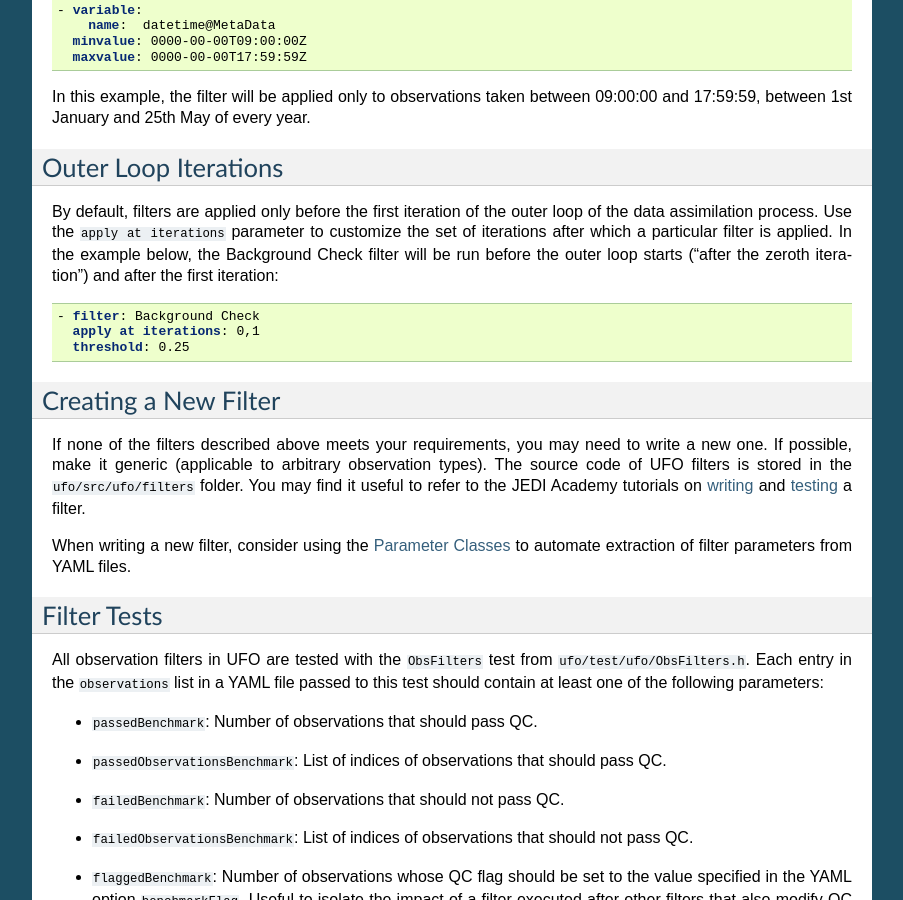
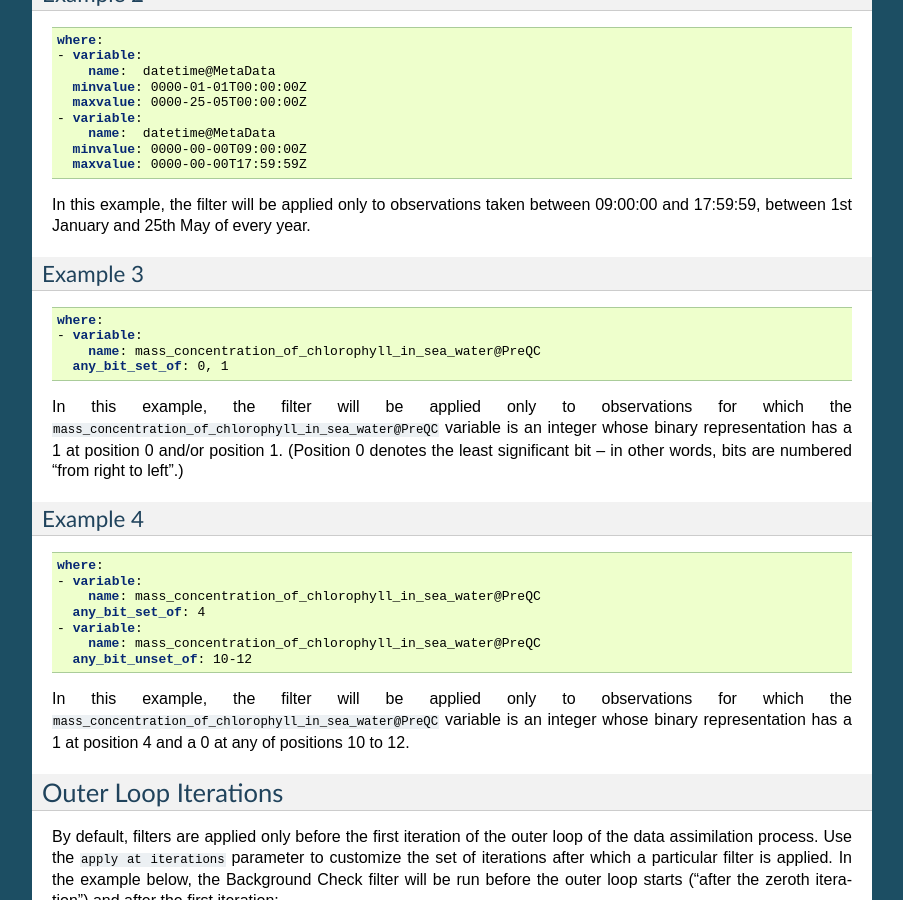
Before and after one commit to JCSDA/jedi-docs, a Sphinx documentation site: the page built from docs/inside/jedi-components/ufo/qcfilters.rst, in a window 1280 px wide and 900 px high, scrolled down 24634 px. Shown: the whole window, without its empty margins (198-1101 px from the left). Built offline with Sphinx 7.4.7, drawn with Linux system fonts in a browser that asks for light colours; some of the changed text lies outside the part shown.

Commit message:
Documented the any_bit_set_of and any_bit_unset_of keywords. (#76)
* Documented the any_bit_set_of and any_bit_unset_of keywords.

* Split the example demonstrating the any_bit_set/unset_of keywords into two.

* Added a note on the order of bit numbering.

```diff
--- a/docs/inside/jedi-components/ufo/qcfilters.rst
+++ b/docs/inside/jedi-components/ufo/qcfilters.rst
@@ -1279,8 +1279,10 @@
 - :code:`is_not_defined`: filter applied only to observations for which the condition variable is set to a missing data indicator.
 - :code:`is_in`: filter applied only to observations for which the condition variable is set to a value belonging to the given whitelist.
 - :code:`is_not_in`: filter applied only to observations for which the condition variable is set to a value not belonging to the given blacklist.
+- :code:`any_bit_set_of`: filter applied only to observations for which the condition variable is an integer with at least one of the bits with specified indices set.
+- :code:`any_bit_unset_of`: filter applied only to observations for which the condition variable is an integer with at least one of the bits with specified indices unset (i.e. zero).
 
-The elements of both whitelists and blacklists can be strings, non-negative integers or ranges of non-negative integers. It is not necessary to put any value after the colon following :code:`is_defined` and :code:`is_not_defined`.
+The elements of both whitelists and blacklists can be strings, non-negative integers or ranges of non-negative integers. It is not necessary to put any value after the colon following :code:`is_defined` and :code:`is_not_defined`. Bits are numbered from zero starting from the least significant bit.
 
 The following examples illustrate the use of these conditions.
 
@@ -1329,6 +1331,33 @@
         maxvalue: 0000-00-00T17:59:59Z
 
 In this example, the filter will be applied only to observations taken between 09:00:00 and 17:59:59, between 1st January and 25th May of every year.
+
+Example 3
+^^^^^^^^^
+
+.. code-block:: yaml
+
+   where:
+   - variable:
+       name: mass_concentration_of_chlorophyll_in_sea_water@PreQC
+     any_bit_set_of: 0, 1
+
+In this example, the filter will be applied only to observations for which the :code:`mass_concentration_of_chlorophyll_in_sea_water@PreQC` variable is an integer whose binary representation has a 1 at position 0 and/or position 1. (Position 0 denotes the least significant bit -- in other words, bits are numbered "from right to left".)
+
+Example 4
+^^^^^^^^^
+
+.. code-block:: yaml
+
+   where:
+   - variable:
+       name: mass_concentration_of_chlorophyll_in_sea_water@PreQC
+     any_bit_set_of: 4
+   - variable:
+       name: mass_concentration_of_chlorophyll_in_sea_water@PreQC
+     any_bit_unset_of: 10-12
+
+In this example, the filter will be applied only to observations for which the :code:`mass_concentration_of_chlorophyll_in_sea_water@PreQC` variable is an integer whose binary representation has a 1 at position 4 and a 0 at any of positions 10 to 12.
 
 Outer Loop Iterations
 ---------------------
```
